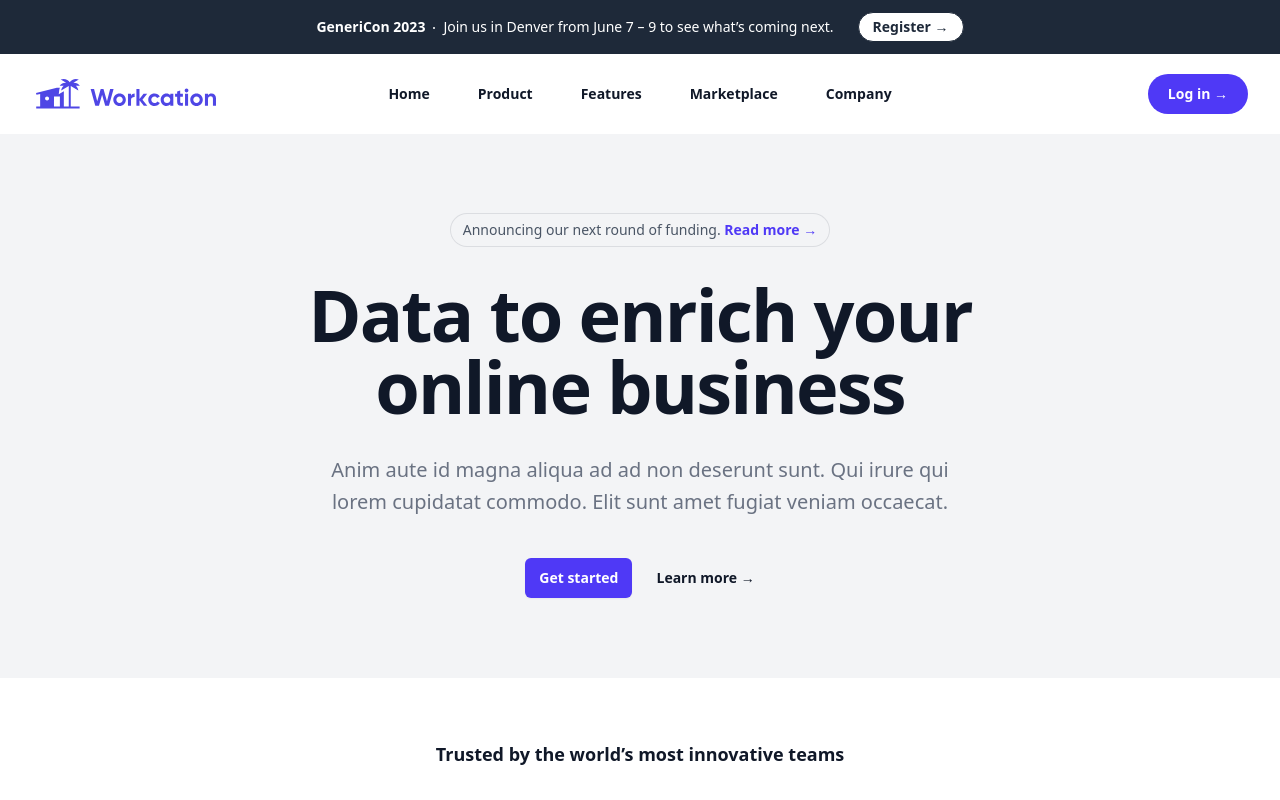
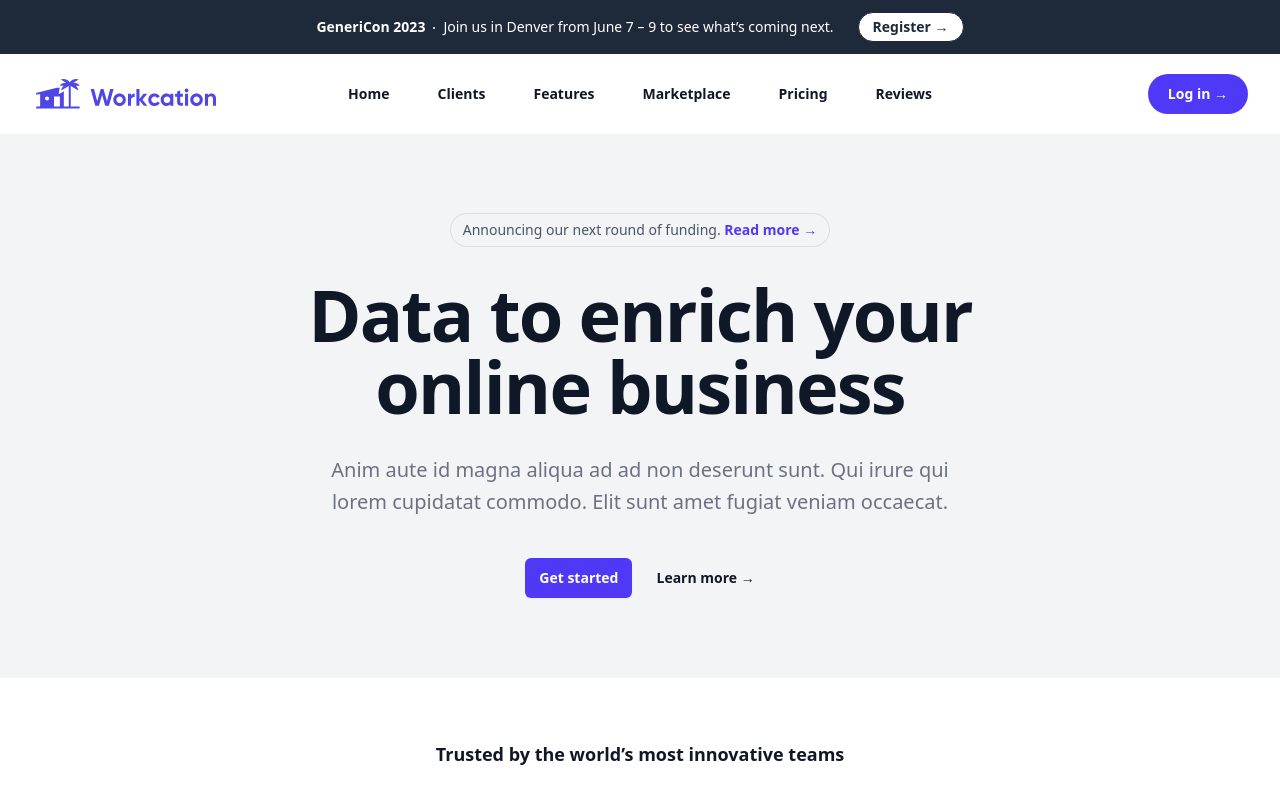
Before and after one commit to shoai6ahmed/react-landing-page, a React app: page / in a window 1280 px wide. Shown: the top 800 px of the page. Built offline with nearby package versions, Linux system fonts and the light colour scheme; the HTML template or start-up script is replaced by a standard one.

Commit message:
Added  menu link to scroll to section

```diff
--- a/src/components/ClientSection.jsx
+++ b/src/components/ClientSection.jsx
@@ -1,6 +1,6 @@
 export default function ClientSection() {
   return (
-    <div className="bg-white pt-15 dark:bg-gray-900">
+    <div id="clients" className="bg-white pt-15 dark:bg-gray-900">
       <div className="mx-auto max-w-7xl px-6 lg:px-8">
         <h2 className="text-center text-lg/8 font-semibold text-gray-900 dark:text-white">
           Trusted by the world’s most innovative teams
--- a/src/components/FeatureSection.jsx
+++ b/src/components/FeatureSection.jsx
@@ -29,7 +29,7 @@ const features = [
 
 export default function FeatureSection() {
   return (
-    <div className="bg-white py-24">
+    <div id="features" className="bg-white py-24">
       <div className="mx-auto max-w-7xl px-6 lg:px-8">
         <div className="mx-auto max-w-2xl lg:text-center">
           <h2 className="text-base/7 font-semibold text-indigo-600">Deploy faster</h2>
--- a/src/components/Header.jsx
+++ b/src/components/Header.jsx
@@ -7,10 +7,11 @@ import siteLogo from '../assets/site-logo.svg';
 
 const navigation = [
   { name: 'Home', href: '/' },
-  { name: 'Product', href: '/' },
-  { name: 'Features', href: '/' },
-  { name: 'Marketplace', href: '/' },
-  { name: 'Company', href: '/' },
+  { name: 'Clients', href: '#clients' },
+  { name: 'Features', href: '#features' },
+  { name: 'Marketplace', href: '#marketplace' },
+  { name: 'Pricing', href: '#pricing' },
+  { name: 'Reviews', href: '#reviews' },
 ]
 
 export default function Header() {
--- a/src/components/PricingSection.jsx
+++ b/src/components/PricingSection.jsx
@@ -34,7 +34,7 @@ function classNames(...classes) {
 
 export default function PricingSection() {
   return (
-    <div className="relative isolate bg-white px-6 py-24 sm:py-32 lg:px-8">
+    <div id="pricing" className="relative isolate bg-white px-6 py-24 sm:py-32 lg:px-8">
       <div aria-hidden="true" className="absolute inset-x-0 -top-3 -z-10 transform-gpu overflow-hidden px-36 blur-3xl">
         <div
           style={{
--- a/src/components/ReviewSection.jsx
+++ b/src/components/ReviewSection.jsx
@@ -1,6 +1,6 @@
 export default function ReviewSection() {
   return (
-    <section className="relative isolate overflow-hidden bg-white px-6 py-20">
+    <section id="reviews" className="relative isolate overflow-hidden bg-white px-6 py-20">
       <div className="absolute inset-0 -z-10 bg-[radial-gradient(45rem_50rem_at_top,var(--color-indigo-100),white)] opacity-20" />
       <div className="absolute inset-y-0 right-1/2 -z-10 mr-16 w-[200%] origin-bottom-left skew-x-[-30deg] bg-white shadow-xl ring-1 shadow-indigo-600/10 ring-indigo-50 sm:mr-28 lg:mr-0 xl:mr-16 xl:origin-center" />
       <div className="mx-auto max-w-2xl lg:max-w-4xl">
--- a/src/components/StatSection.jsx
+++ b/src/components/StatSection.jsx
@@ -14,7 +14,7 @@ const stats = [
 
 export default function StatSection() {
   return (
-    <div className="relative isolate overflow-hidden bg-gray-900 py-24 sm:py-32">
+    <div id="marketplace" className="relative isolate overflow-hidden bg-gray-900 py-24 sm:py-32">
       <img
         alt=""
         src="https://images.unsplash.com/photo-1521737604893-d14cc237f11d?ixlib=rb-4.0.3&ixid=MnwxMjA3fDB8MHxwaG90by1wYWdlfHx8fGVufDB8fHx8&auto=format&fit=crop&crop=focalpoint&fp-y=.8&w=2830&h=1500&q=80&blend=111827&sat=-100&exp=15&blend-mode=multiply"
--- a/src/index.css
+++ b/src/index.css
@@ -1 +1,5 @@
 @import "tailwindcss";
+
+html {
+  scroll-behavior: smooth;
+}
```
